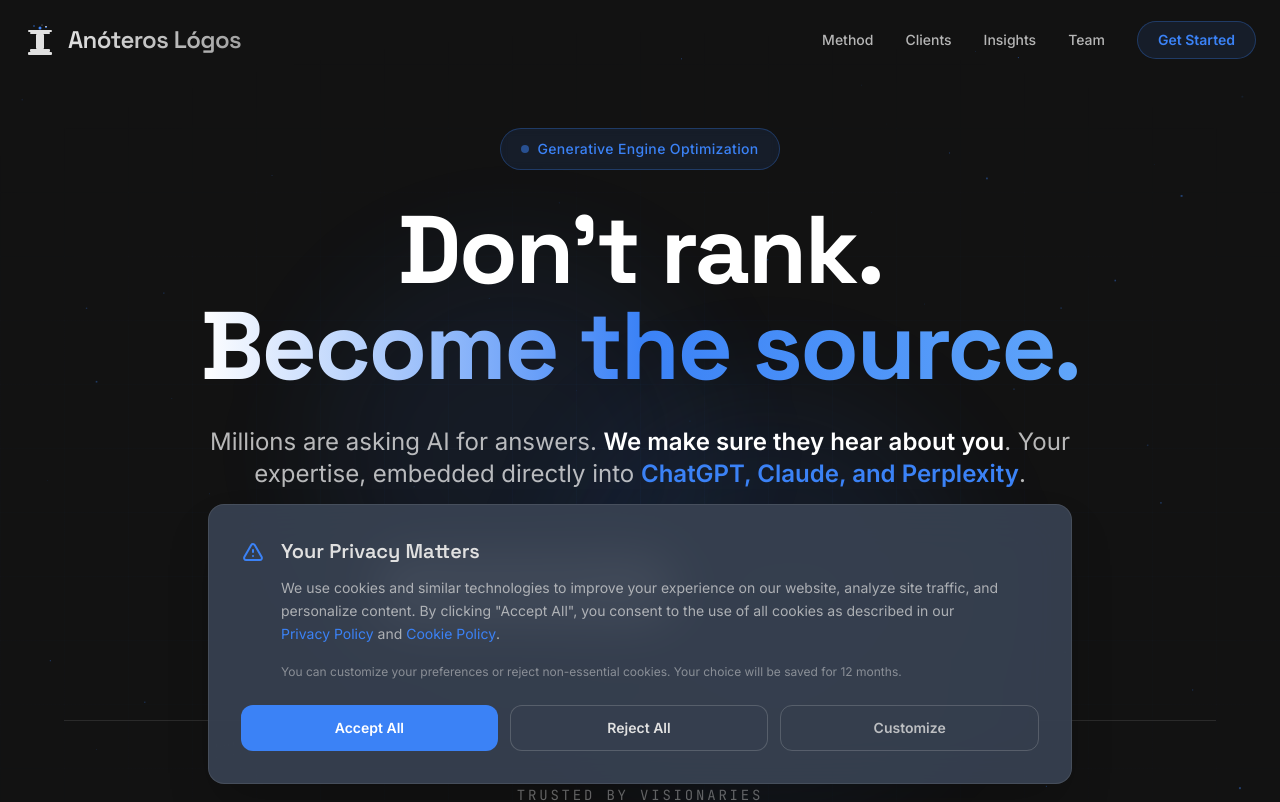
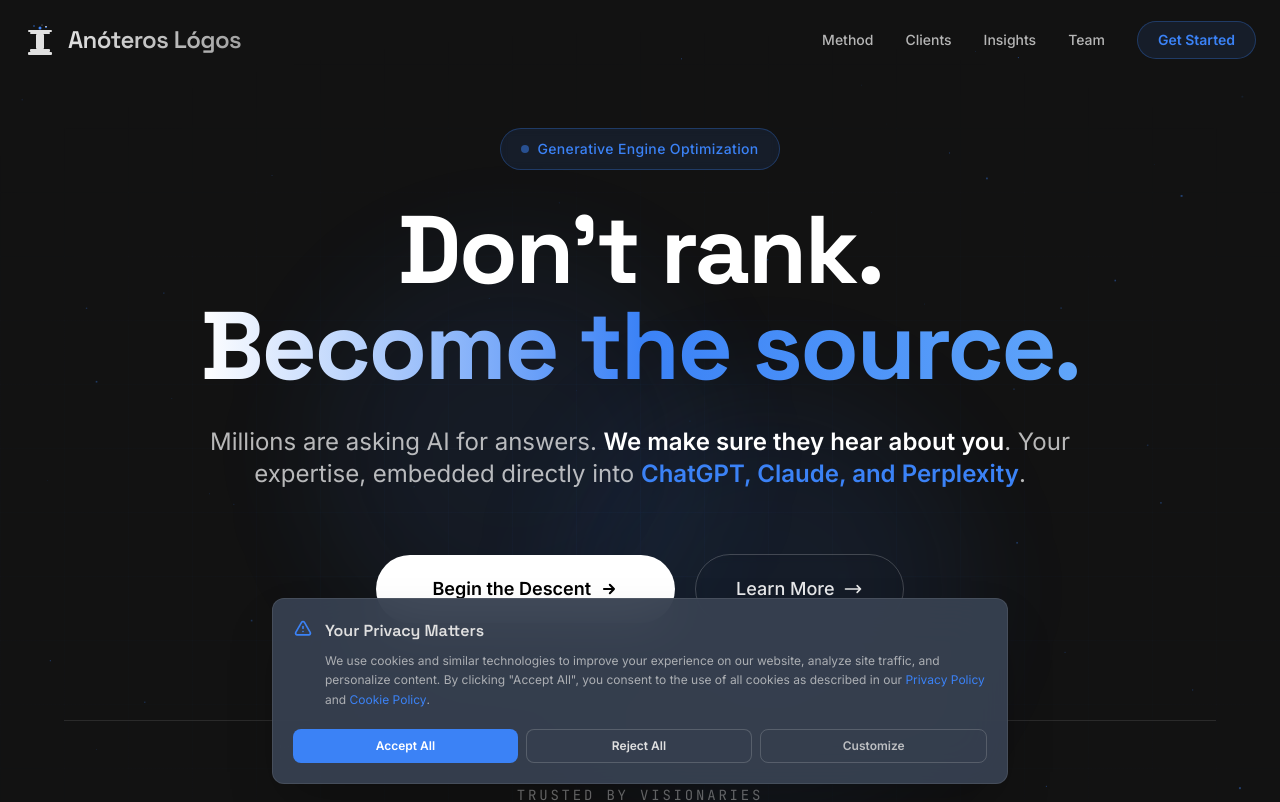
Before and after one commit to DelovoyMotiv/anteroslogos, a React (Vite) app: page / in a window 1280 px wide. Shown: the top 802 px of the page. Built offline with nearby package versions, Linux system fonts and the light colour scheme.

Commit message:
Make cookie consent banner more compact: reduce padding, font sizes, and spacing

```diff
--- a/components/CookieConsent.tsx
+++ b/components/CookieConsent.tsx
@@ -61,21 +61,21 @@
 
     return (
         <div className="fixed inset-0 z-50 flex items-end justify-center pointer-events-none">
-            <div className="w-full max-w-4xl mx-auto px-4 pb-4 pointer-events-auto">
-                <div className="bg-brand-secondary/95 backdrop-blur-xl border border-brand-text/10 rounded-2xl shadow-2xl overflow-hidden">
+            <div className="w-full max-w-3xl mx-auto px-4 pb-4 pointer-events-auto">
+                <div className="bg-brand-secondary/95 backdrop-blur-xl border border-brand-text/10 rounded-xl shadow-2xl overflow-hidden">
                     {!showPreferences ? (
-                        <div className="p-6 md:p-8">
-                            <div className="flex items-start gap-4 mb-6">
-                                <div className="flex-shrink-0 mt-1">
-                                    <svg className="w-6 h-6 text-brand-accent" fill="none" stroke="currentColor" viewBox="0 0 24 24">
+                        <div className="p-4 md:p-5">
+                            <div className="flex items-start gap-3 mb-3">
+                                <div className="flex-shrink-0">
+                                    <svg className="w-5 h-5 text-brand-accent" fill="none" stroke="currentColor" viewBox="0 0 24 24">
                                         <path strokeLinecap="round" strokeLinejoin="round" strokeWidth={2} d="M12 9v2m0 4h.01m-6.938 4h13.856c1.54 0 2.502-1.667 1.732-3L13.732 4c-.77-1.333-2.694-1.333-3.464 0L3.34 16c-.77 1.333.192 3 1.732 3z" />
                                     </svg>
                                 </div>
                                 <div className="flex-1">
-                                    <h3 className="text-xl font-display font-semibold text-brand-text mb-3">
+                                    <h3 className="text-base font-display font-semibold text-brand-text mb-2">
                                         Your Privacy Matters
                                     </h3>
-                                    <p className="text-sm text-brand-text/70 leading-relaxed mb-4">
+                                    <p className="text-xs text-brand-text/70 leading-relaxed mb-2">
                                         We use cookies and similar technologies to improve your experience on our website, analyze site traffic, and personalize content.
                                         By clicking "Accept All", you consent to the use of all cookies as described in our{' '}
                                         <button
@@ -100,84 +100,81 @@
                                             Cookie Policy
                                         </button>.
                                     </p>
-                                    <p className="text-xs text-brand-text/50 leading-relaxed">
-                                        You can customize your preferences or reject non-essential cookies. Your choice will be saved for 12 months.
-                                    </p>
                                 </div>
                             </div>
 
-                            <div className="flex flex-col sm:flex-row gap-3">
+                            <div className="flex flex-col sm:flex-row gap-2">
                                 <button
                                     onClick={handleAcceptAll}
-                                    className="flex-1 bg-brand-accent hover:bg-blue-500 text-white px-6 py-3 rounded-xl text-sm font-semibold transition-all duration-300 hover:shadow-lg hover:shadow-brand-accent/30 hover:-translate-y-0.5"
+                                    className="flex-1 bg-brand-accent hover:bg-blue-500 text-white px-4 py-2 rounded-lg text-xs font-semibold transition-all duration-300 hover:shadow-lg hover:shadow-brand-accent/30"
                                 >
                                     Accept All
                                 </button>
                                 <button
                                     onClick={handleRejectAll}
-                                    className="flex-1 bg-brand-secondary/50 hover:bg-brand-secondary border border-brand-text/20 text-brand-text px-6 py-3 rounded-xl text-sm font-semibold transition-all duration-300 hover:-translate-y-0.5"
+                                    className="flex-1 bg-brand-secondary/50 hover:bg-brand-secondary border border-brand-text/20 text-brand-text px-4 py-2 rounded-lg text-xs font-semibold transition-all duration-300"
                                 >
                                     Reject All
                                 </button>
                                 <button
                                     onClick={() => setShowPreferences(true)}
-                                    className="flex-1 bg-transparent hover:bg-brand-secondary/30 border border-brand-text/20 text-brand-text/80 hover:text-brand-text px-6 py-3 rounded-xl text-sm font-semibold transition-all duration-300 hover:-translate-y-0.5"
+                                    className="flex-1 bg-transparent hover:bg-brand-secondary/30 border border-brand-text/20 text-brand-text/80 hover:text-brand-text px-4 py-2 rounded-lg text-xs font-semibold transition-all duration-300"
                                 >
                                     Customize
                                 </button>
                             </div>
                         </div>
                     ) : (
-                        <div className="p-6 md:p-8">
-                            <div className="mb-6">
-                                <h3 className="text-xl font-display font-semibold text-brand-text mb-2">
+                        <div className="p-4 md:p-5">
+                            <div className="mb-4">
+                                <h3 className="text-base font-display font-semibold text-brand-text mb-1">
                                     Cookie Preferences
                                 </h3>
-                                <p className="text-sm text-brand-text/60">
-                                    Choose which cookies you allow us to use. You can change these settings at any time.
+                                <p className="text-xs text-brand-text/60">
+                                    Choose which cookies you allow us to use.
                                 </p>
                             </div>
 
-                            <div className="space-y-4 mb-6">
+                            <div className="space-y-3 mb-4">
                                 {/* Necessary Cookies */}
-                                <div className="bg-brand-bg/50 border border-brand-text/10 rounded-xl p-4">
-                                    <div className="flex items-start justify-between gap-4">
+                                <div className="bg-brand-bg/50 border border-brand-text/10 rounded-lg p-3">
+                                    <div className="flex items-start justify-between gap-3">
                                         <div className="flex-1">
-                                            <h4 className="text-sm font-semibold text-brand-text mb-1">
+                                            <h4 className="text-xs font-semibold text-brand-text mb-0.5">
                                                 Necessary Cookies
                                             </h4>
-                                            <p className="text-xs text-brand-text/60 leading-relaxed">
-                                                Essential for the website to function properly. These cannot be disabled.
+                                            <p className="text-[10px] text-brand-text/60 leading-snug">
+                                                Essential for website function. Cannot be disabled.
                                             </p>
                                         </div>
                                         <div className="flex-shrink-0">
-                                            <div className="relative inline-block w-12 h-6 rounded-full bg-brand-accent opacity-50 cursor-not-allowed">
-                                                <div className="absolute right-1 top-1 w-4 h-4 bg-white rounded-full transition-transform"></div>
+                                            <div className="relative inline-block w-10 h-5 rounded-full bg-brand-accent opacity-50 cursor-not-allowed">
+                                                <div className="absolute right-0.5 top-0.5 w-4 h-4 bg-white rounded-full transition-transform"></div>
                                             </div>
                                         </div>
                                     </div>
                                 </div>
 
                                 {/* Analytics Cookies */}
-                                <div className="bg-brand-bg/50 border border-brand-text/10 rounded-xl p-4">
-                                    <div className="flex items-start justify-between gap-4">
+                                <div className="bg-brand-bg/50 border border-brand-text/10 rounded-lg p-3">
+                                    <div className="flex items-start justify-between gap-3">
                                         <div className="flex-1">
-                                            <h4 className="text-sm font-semibold text-brand-text mb-1">
+                                            <h4 className="text-xs font-semibold text-brand-text mb-0.5">
                                                 Analytics Cookies
                                             </h4>
-                                            <p className="text-xs text-brand-text/60 leading-relaxed">
-                                                Help us understand how visitors interact with our website by collecting anonymous data.
+                                            <p className="text-[10px] text-brand-text/60 leading-snug">
+                                                Help us understand visitor interactions.
                                             </p>
                                         </div>
                                         <div className="flex-shrink-0">
                                             <button
                                                 onClick={() => togglePreference('analytics')}
-                                                className={`relative inline-block w-12 h-6 rounded-full transition-colors ${
+                                                className={`relative inline-block w-10 h-5 rounded-full transition-colors ${
                                                     preferences.analytics ? 'bg-brand-accent' : 'bg-brand-text/20'
                                                 }`}
                                             >
-                                                <div className={`absolute top-1 w-4 h-4 bg-white rounded-full transition-transform ${
-                                                    preferences.analytics ? 'right-1' : 'left-1'
+                                                <div className={`absolute top-0.5 w-4 h-4 bg-white rounded-full transition-transform ${
+                                                    preferences.analytics ? 'right-0.5' : 'left-0.5'
                                                 }`}></div>
                                             </button>
                                         </div>
@@ -185,25 +182,25 @@
                                 </div>
 
                                 {/* Marketing Cookies */}
-                                <div className="bg-brand-bg/50 border border-brand-text/10 rounded-xl p-4">
-                                    <div className="flex items-start justify-between gap-4">
+                                <div className="bg-brand-bg/50 border border-brand-text/10 rounded-lg p-3">
+                                    <div className="flex items-start justify-between gap-3">
                                         <div className="flex-1">
-                                            <h4 className="text-sm font-semibold text-brand-text mb-1">
+                                            <h4 className="text-xs font-semibold text-brand-text mb-0.5">
                                                 Marketing Cookies
                                             </h4>
-                                            <p className="text-xs text-brand-text/60 leading-relaxed">
-                                                Used to deliver personalized advertisements and track advertising effectiveness.
+                                            <p className="text-[10px] text-brand-text/60 leading-snug">
+                                                Personalized ads and tracking effectiveness.
                                             </p>
                                         </div>
                                         <div className="flex-shrink-0">
                                             <button
                                                 onClick={() => togglePreference('marketing')}
-                                                className={`relative inline-block w-12 h-6 rounded-full transition-colors ${
+                                                className={`relative inline-block w-10 h-5 rounded-full transition-colors ${
                                                     preferences.marketing ? 'bg-brand-accent' : 'bg-brand-text/20'
                                                 }`}
                                             >
-                                                <div className={`absolute top-1 w-4 h-4 bg-white rounded-full transition-transform ${
-                                                    preferences.marketing ? 'right-1' : 'left-1'
+                                                <div className={`absolute top-0.5 w-4 h-4 bg-white rounded-full transition-transform ${
+                                                    preferences.marketing ? 'right-0.5' : 'left-0.5'
                                                 }`}></div>
                                             </button>
                                         </div>
@@ -211,16 +208,16 @@
                                 </div>
                             </div>
 
-                            <div className="flex flex-col sm:flex-row gap-3">
+                            <div className="flex flex-col sm:flex-row gap-2">
                                 <button
                                     onClick={handleSavePreferences}
-                                    className="flex-1 bg-brand-accent hover:bg-blue-500 text-white px-6 py-3 rounded-xl text-sm font-semibold transition-all duration-300 hover:shadow-lg hover:shadow-brand-accent/30 hover:-translate-y-0.5"
+                                    className="flex-1 bg-brand-accent hover:bg-blue-500 text-white px-4 py-2 rounded-lg text-xs font-semibold transition-all duration-300 hover:shadow-lg hover:shadow-brand-accent/30"
                                 >
                                     Save Preferences
                                 </button>
                                 <button
                                     onClick={() => setShowPreferences(false)}
-                                    className="flex-1 bg-transparent hover:bg-brand-secondary/30 border border-brand-text/20 text-brand-text/80 hover:text-brand-text px-6 py-3 rounded-xl text-sm font-semibold transition-all duration-300 hover:-translate-y-0.5"
+                                    className="flex-1 bg-transparent hover:bg-brand-secondary/30 border border-brand-text/20 text-brand-text/80 hover:text-brand-text px-4 py-2 rounded-lg text-xs font-semibold transition-all duration-300"
                                 >
                                     Back
                                 </button>
```
